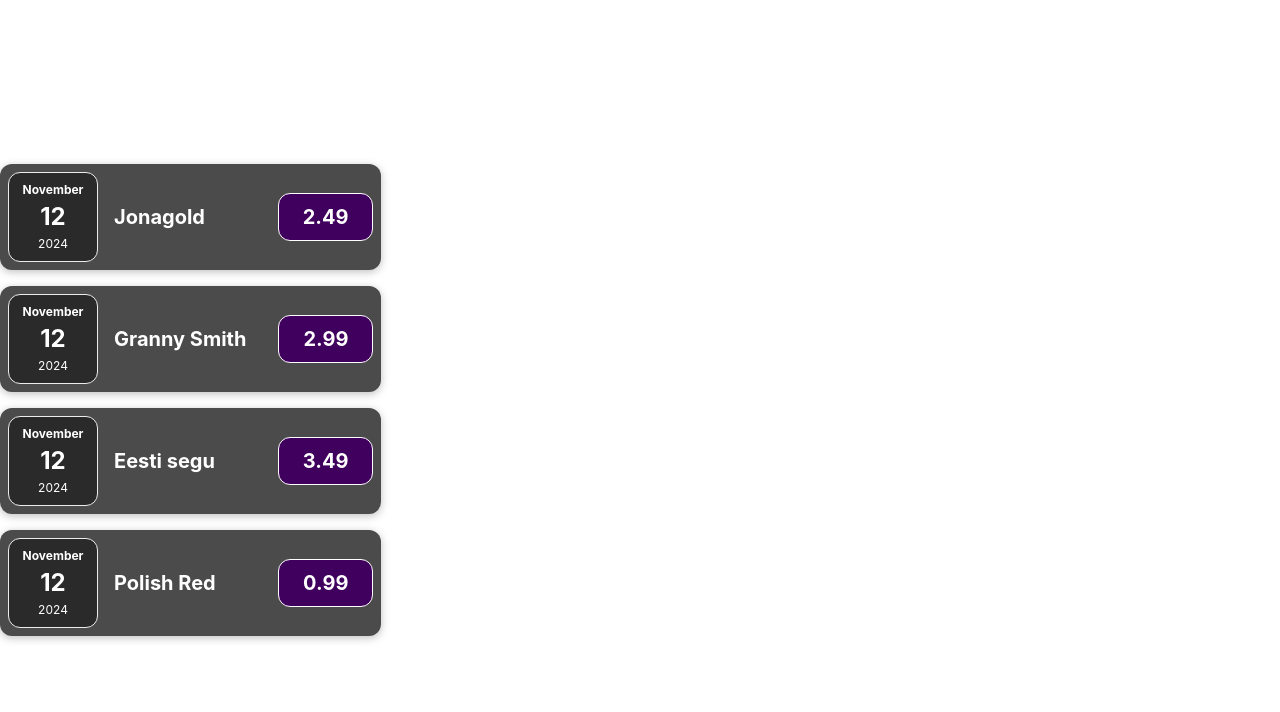
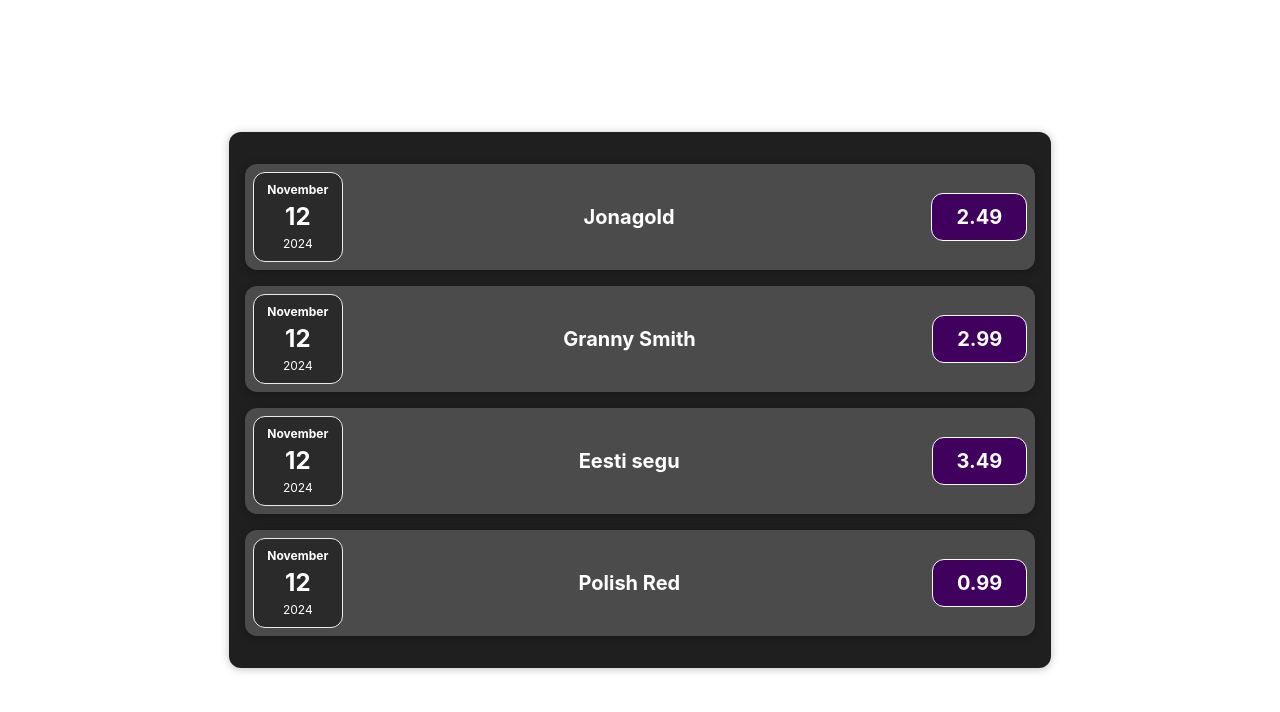
Before and after one commit to arturkeerd/React, a React (Vite) app: page / in a window 1280 px wide. Shown: the top 712 px of the page. Built offline with nearby package versions, Linux system fonts and the light colour scheme.

Commit message:
Added Expenses div and style(YL6)

```diff
--- a/src/App.jsx
+++ b/src/App.jsx
@@ -1,5 +1,6 @@
 import React from 'react'
-import ExpenseItem from './components/ExpenseItem.jsx'
+import Expenses from './components/Expenses.jsx'
+import './App.css'
 
 const App = () => {
 
@@ -29,10 +30,7 @@ const App = () => {
 
   return (
     <div className="App">
-      <ExpenseItem data={expenses[0]}/>
-      <ExpenseItem data={expenses[1]}/>
-      <ExpenseItem data={expenses[2]}/>
-      <ExpenseItem data={expenses[3]}/>
+      <Expenses expenses={expenses}/>
     </div>
   )
 }
--- /dev/null
+++ b/src/components/Expenses.css
@@ -0,0 +1,9 @@
+.expenses {
+    padding: 1rem;
+    background-color: rgb(31, 31, 31);
+    margin: 2rem auto;
+    width: 50rem;
+    max-width: 95%;
+    border-radius: 12px;
+    box-shadow: 0 1px 8px rgba(0, 0, 0, 0.25);
+}
--- /dev/null
+++ b/src/components/Expenses.jsx
@@ -0,0 +1,16 @@
+import ExpenseItem from './ExpenseItem.jsx'
+import './Expenses.css'
+
+const Expenses = (props) => {
+    return (
+    <div className='expenses'>
+      <ExpenseItem data={props.expenses[0]}/>
+      <ExpenseItem data={props.expenses[1]}/>
+      <ExpenseItem data={props.expenses[2]}/>
+      <ExpenseItem data={props.expenses[3]}/>
+    </div>
+    )
+}
+
+
+export default Expenses
```
